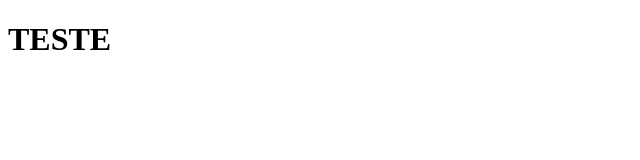
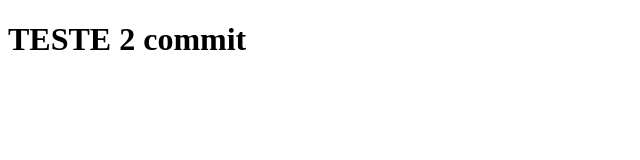
Before and after one commit to rafaelptr/curso-git, a plain HTML site: page index.html in a window 1280 px wide. Shown: the whole page, without its empty margins (0-640 px from the left). Drawn offline with Linux system fonts and the light colour scheme.

Commit message:
alteração do index

```diff
--- a/index.html
+++ b/index.html
@@ -3,6 +3,6 @@
 <head>
 </head>
 <body>
-<h1>TESTE</h1>
+<h1>TESTE 2 commit</h1>
 </body>
 </html>
```
